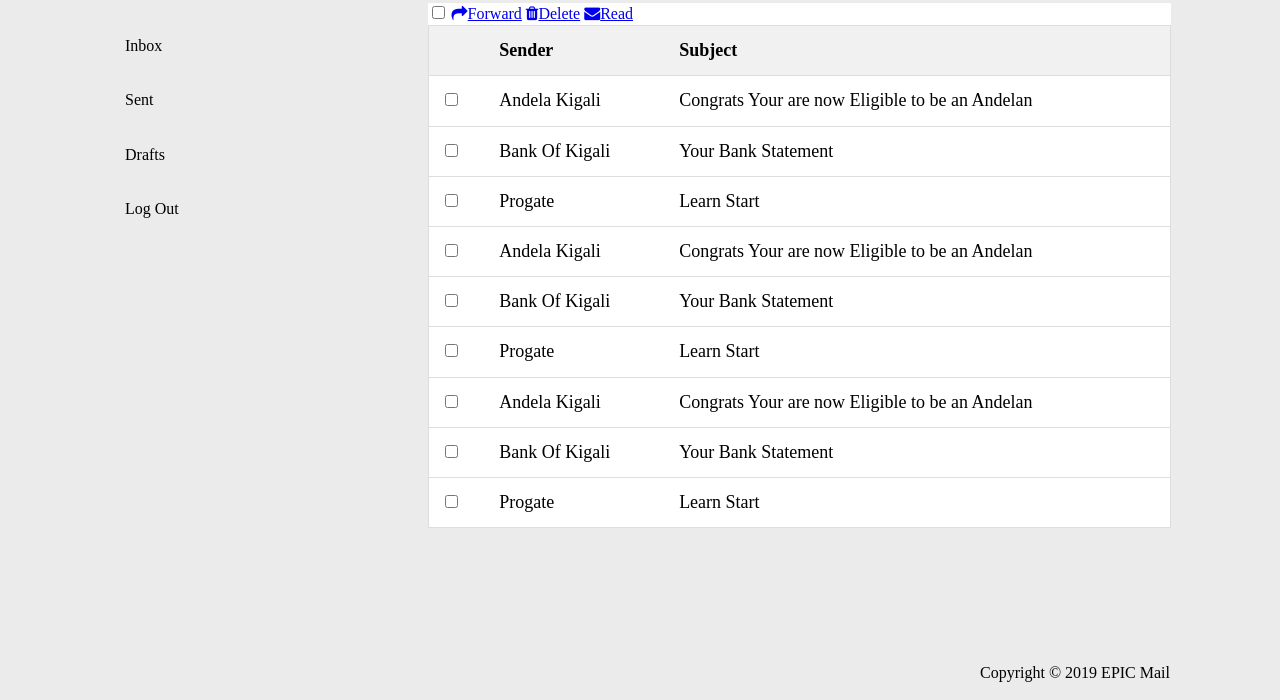
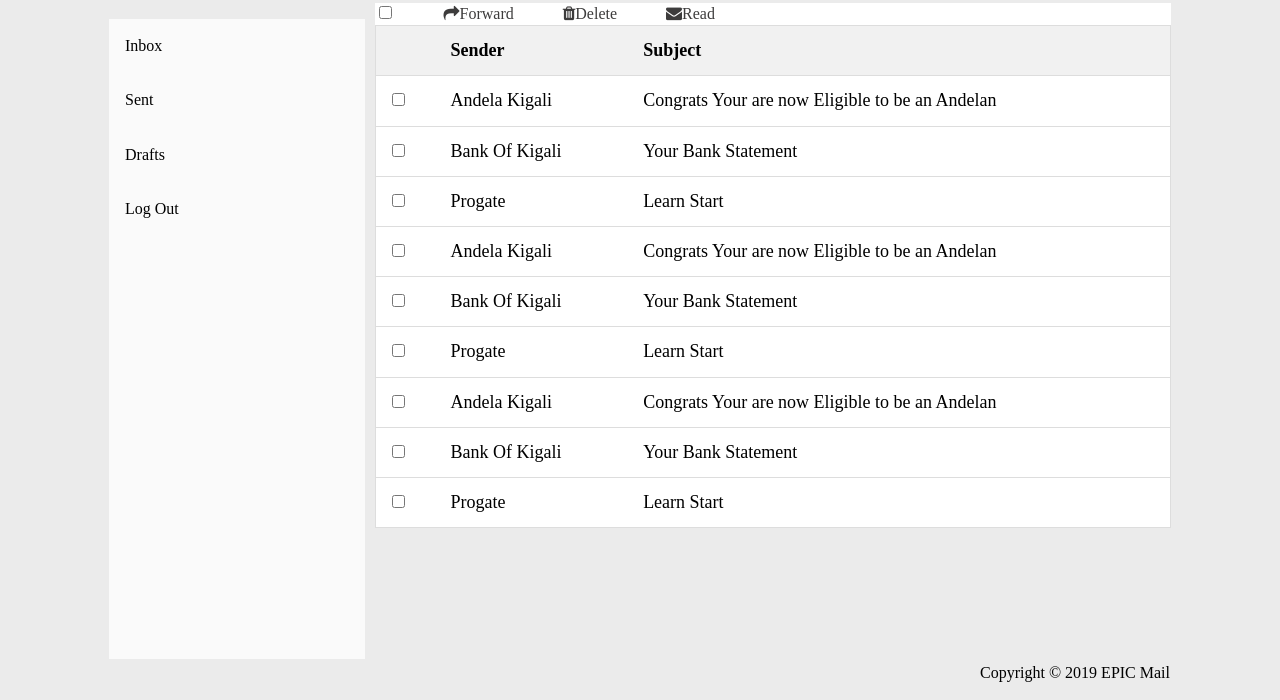
Before and after one commit to gentle-code/EPIC-Mail, a plain HTML site: page UI/pages/userdash.html in a window 1280 px wide. Shown: the part 100-800 px from the top of the page. Drawn offline with Linux system fonts and the light colour scheme.

Commit message:
[Feature #164188531] Add css to Forward, Delete, Read Message.

```diff
--- a/UI/css/userdash.css
+++ b/UI/css/userdash.css
@@ -1,11 +1,12 @@
 .side {
     margin: 0;
     padding: 0;
-    width: 25%;
+    width: 20%;
     position: fixed;
     height: 80%;
     overflow: auto;
     margin-top: 1em;
+    background-color: rgb(250, 250, 250);
   }
 
   .side a {
@@ -26,7 +27,7 @@
   }
 .mail{
     float: right;
-    width: 70%;
+    width: 75%;
     height: 80%;
     background-color: #ffffff;
     border: 2px;
@@ -111,3 +112,8 @@
     /* Add a grey background color to the table header and on hover */
     background-color: #f1f1f1;
   }
+form a{
+    text-decoration: none;
+    padding-left: 45px;
+    color: rgb(61, 60, 60);
+}
```
